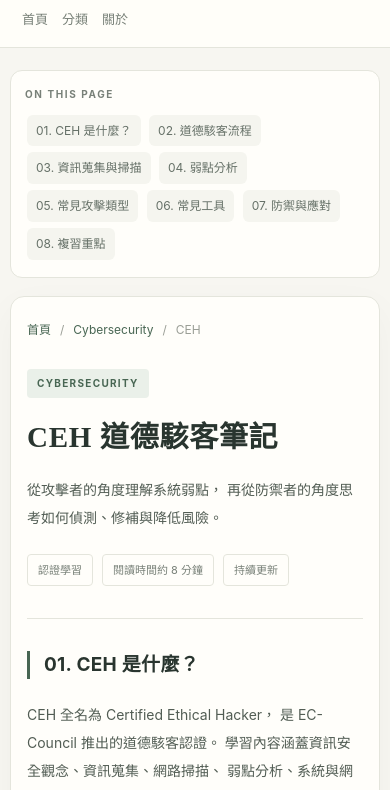
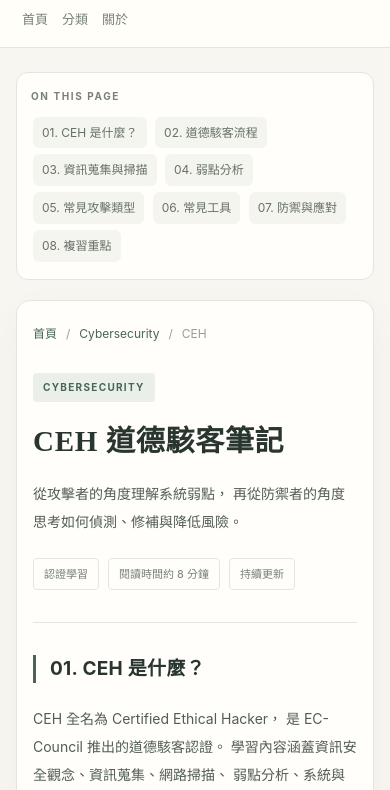
Before and after one commit to peiyingw/notes, a plain HTML site: page article/cehv13.html in a window 390 px wide. Shown: the part 54-844 px from the top of the page. Drawn offline with Linux system fonts and the light colour scheme.

Commit message:
Update style.css

```diff
--- a/style.css
+++ b/style.css
@@ -953,3 +953,40 @@ body.note-page {
     height: 30px;
   }
 }
+
+
+/* CEH 文章頁面：整體置中修正 */
+body.note-page {
+  width: 100%;
+  overflow-x: hidden;
+}
+
+.note-page .note-header {
+  box-sizing: border-box;
+  width: 100%;
+}
+
+.note-page .note-layout {
+  box-sizing: border-box;
+  width: calc(100% - 64px);
+  max-width: 1120px;
+  margin: 44px auto 80px;
+  grid-template-columns: 205px minmax(0, 1fr);
+  gap: 36px;
+}
+
+.note-page .note-content {
+  box-sizing: border-box;
+  width: 100%;
+  min-width: 0;
+}
+
+/* 平板與手機 */
+@media (max-width: 800px) {
+  .note-page .note-layout {
+    width: calc(100% - 32px);
+    margin: 24px auto 48px;
+    grid-template-columns: minmax(0, 1fr);
+    gap: 20px;
+  }
+}
```
